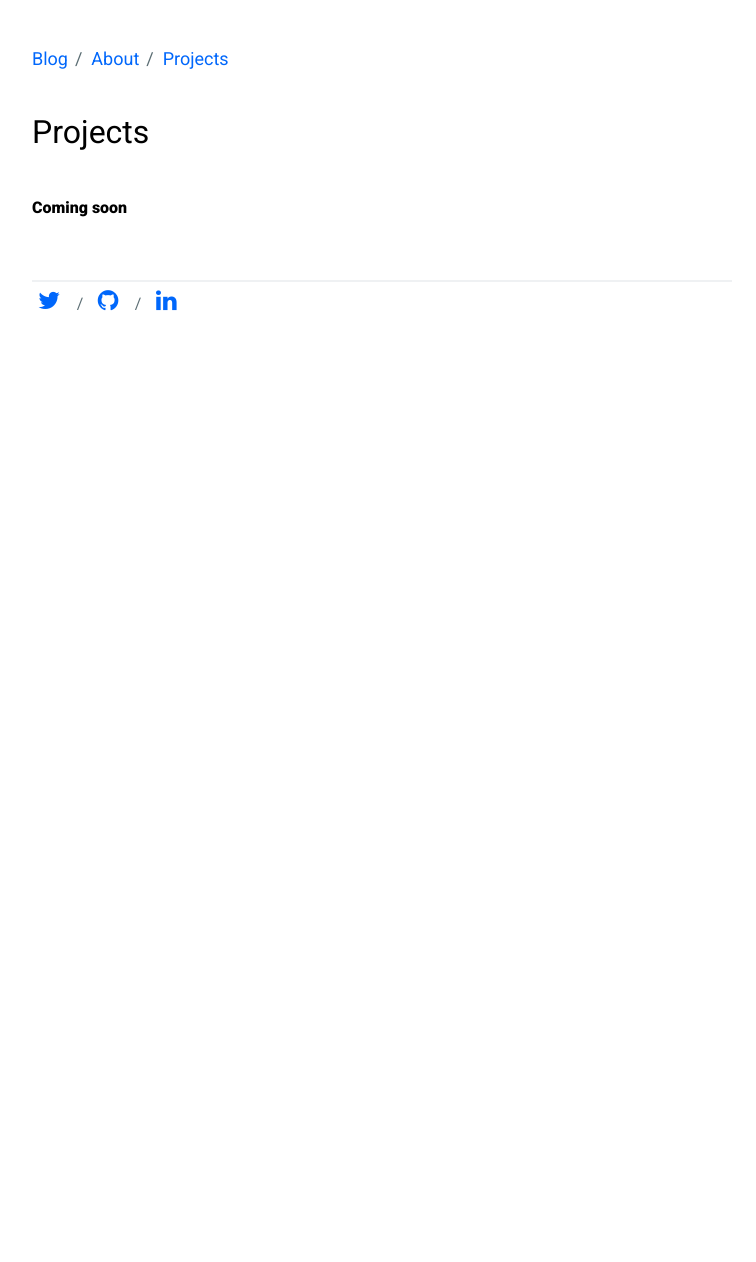
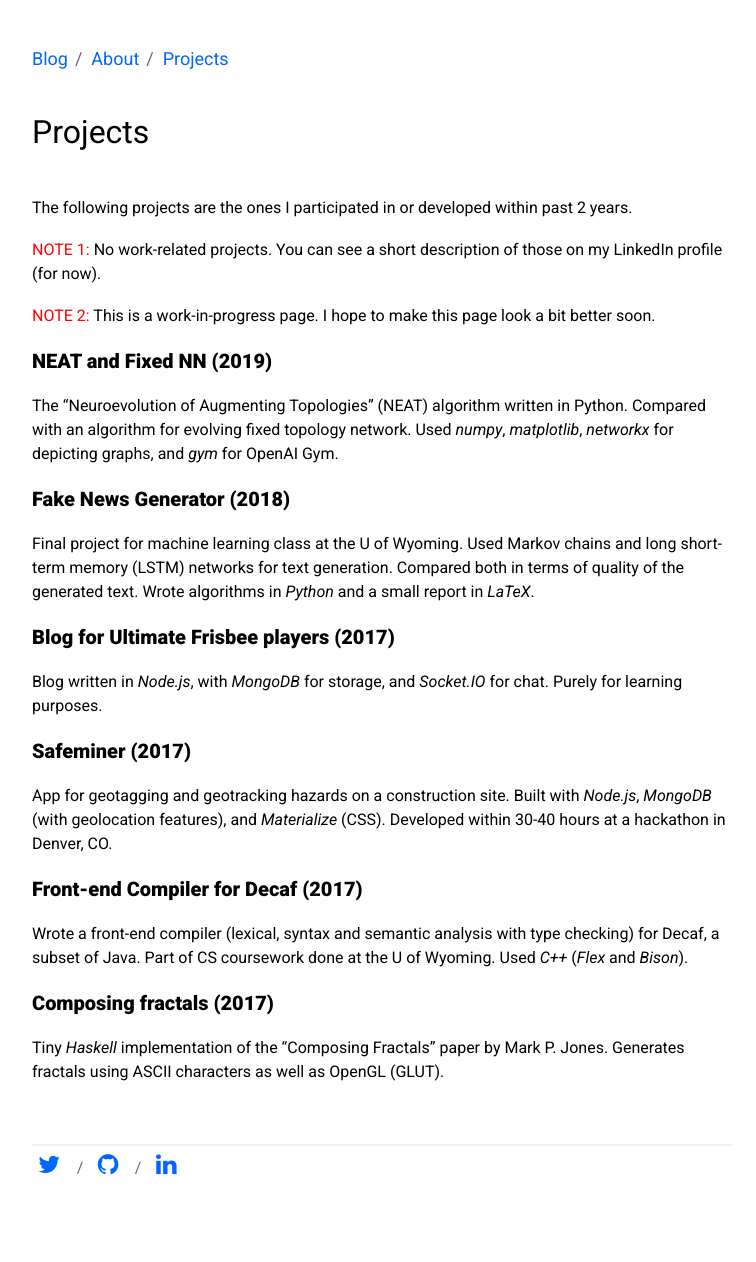
Before and after one commit to oneturkmen/oneturkmen.github.io, a Jekyll site: the page built from _pages/projects.markdown, in a window 1280 px wide. Shown: the whole page, without its empty margins (258-1014 px from the left). Built offline with Jekyll 4.4.1, drawn with Linux system fonts in a browser that asks for light colours; before the commit the page ends 900 px from its top, so only the background shows below that.

Commit message:
Added projects description

```diff
--- a/_pages/projects.markdown
+++ b/_pages/projects.markdown
@@ -4,5 +4,40 @@ title: Projects
 permalink: /projects/
 ---
 
-**Coming soon**
-<!-- # Project 1 \ Project 1-->
+The following projects are the ones I participated in or developed within past 2 years.
+
+<span style="color: red;">NOTE 1:</span> No work-related projects.
+You can see a short description of those on my LinkedIn profile (for now).
+
+<span style="color: red;">NOTE 2:</span> This is a work-in-progress page. I hope to make this page look a bit better soon.
+
+### NEAT and Fixed NN (2019)
+
+The "Neuroevolution of Augmenting Topologies" (NEAT) algorithm written in Python.
+Compared with an algorithm for evolving fixed topology network. Used *numpy*, *matplotlib*,
+*networkx* for depicting graphs, and *gym* for OpenAI Gym.
+
+### Fake News Generator (2018)
+
+Final project for machine learning class at the U of Wyoming. Used Markov chains and long short-term memory (LSTM) networks
+for text generation. Compared both in terms of quality of the generated text. Wrote algorithms in *Python* and a small report in *LaTeX*.
+
+### Blog for Ultimate Frisbee players (2017)
+
+Blog written in *Node.js*, with *MongoDB* for storage, and *Socket.IO* for chat. Purely for learning purposes.
+
+### Safeminer (2017)
+
+App for geotagging and geotracking hazards on a construction site.
+Built with *Node.js*, *MongoDB* (with geolocation features),
+and *Materialize* (CSS). Developed within 30-40 hours at a hackathon in Denver, CO.
+
+### Front-end Compiler for Decaf (2017)
+
+Wrote a front-end compiler (lexical, syntax and semantic analysis with type checking) for Decaf, a subset of Java.
+Part of CS coursework done at the U of Wyoming. Used *C++* (*Flex* and *Bison*).
+
+### Composing fractals (2017)
+
+Tiny *Haskell* implementation of the "Composing Fractals" paper by Mark P. Jones. Generates fractals using
+ASCII characters as well as OpenGL (GLUT).
```
